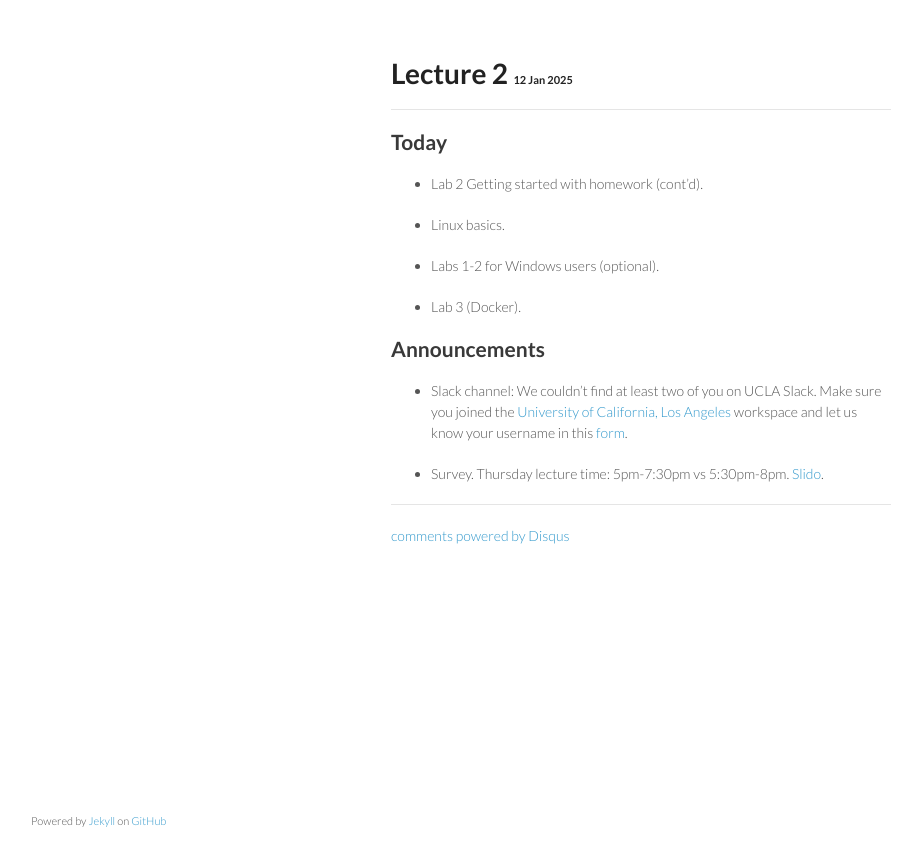
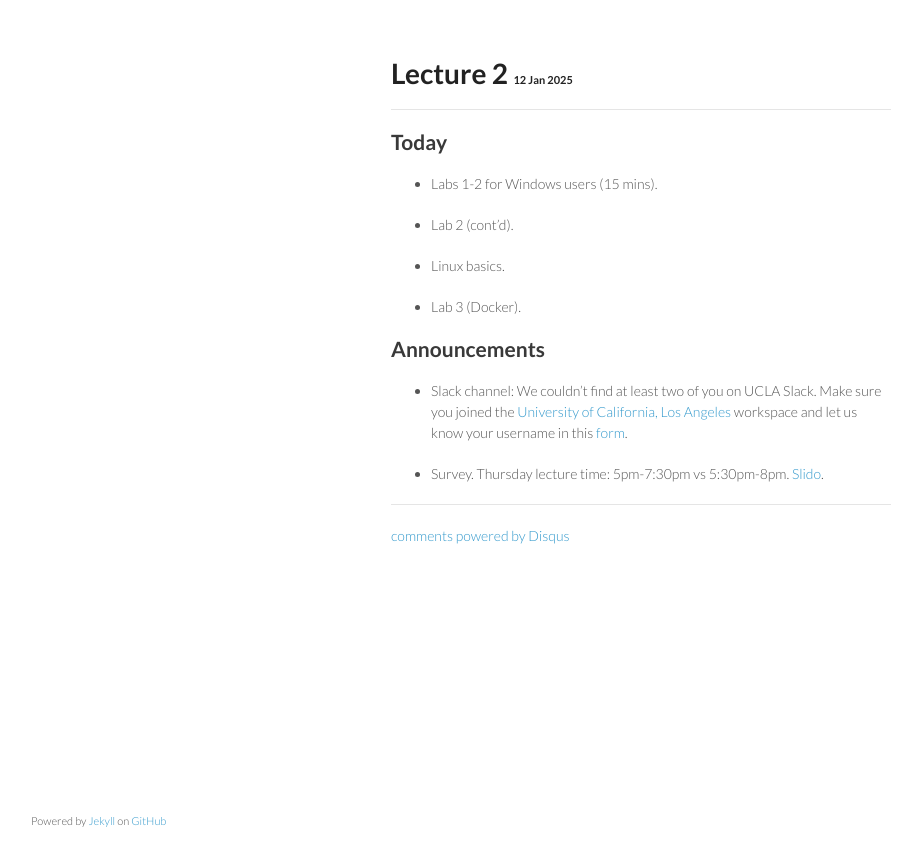
Before and after one commit to ucla-biostat-203b/2025winter, a Jekyll site: the page built from _posts/2025-01-12-lec82.md, in a window 1280 px wide. Shown: the top 866 px of the page, without its empty margins (179-1101 px from the left). Built offline with Jekyll 4.4.1, drawn with Linux system fonts in a browser that asks for light colours; comment, search, counter and statistics services are not loaded.

Commit message:
reoder topics

```diff
--- a/_posts/2025-01-12-lec82.md
+++ b/_posts/2025-01-12-lec82.md
@@ -6,11 +6,11 @@ category: biostat203bwinter2025lec82
 
 ## Today
 
-* Lab 2 Getting started with homework (cont'd).
+* Labs 1-2 for Windows users (15 mins).
+
+* Lab 2 (cont'd).
 
 * Linux basics.
-
-* Labs 1-2 for Windows users (optional).
 
 * Lab 3 (Docker).
 
```
